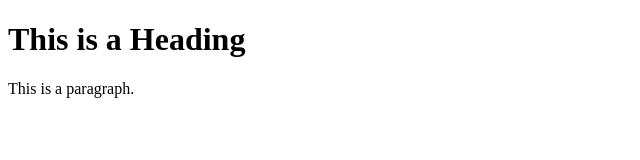
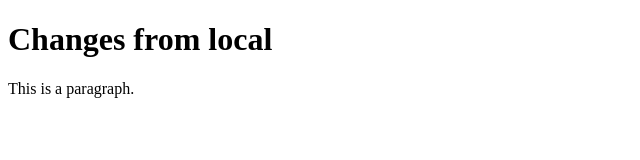
Before and after one commit to iGulz/movie-app, a plain HTML site: page index.html in a window 1280 px wide. Shown: the whole page, without its empty margins (0-640 px from the left). Drawn offline with Linux system fonts and the light colour scheme.

Commit message:
changes on local

```diff
--- a/index.html
+++ b/index.html
@@ -5,7 +5,7 @@
 </head>
 <body>
 
-<h1>This is a Heading</h1>
+<h1>Changes from local</h1>
 <p>This is a paragraph.</p>
 
 </body>
```
